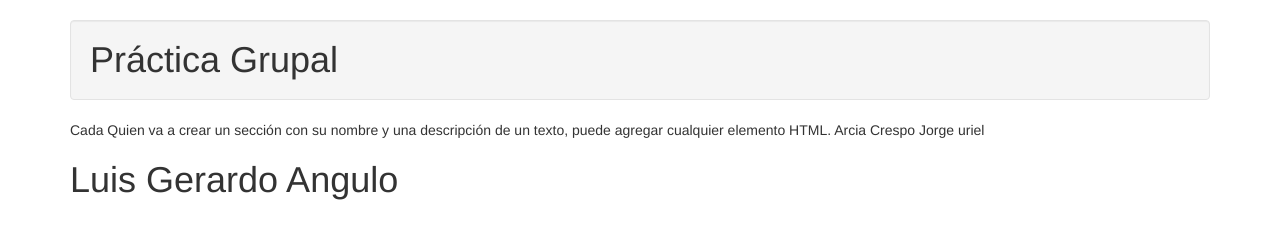
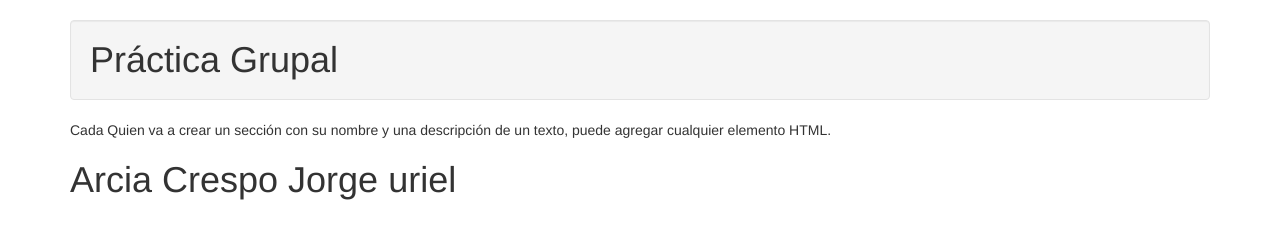
Before and after one commit to lc850/practicaGeneral, a plain HTML site: page index.html in a window 1280 px wide. Drawn offline with Linux system fonts and the light colour scheme.

Commit message:
Hola otra vez

```diff
--- a/index.html
+++ b/index.html
@@ -13,8 +13,8 @@
 			</div>
 			<div class="col-xs-12">
 				Cada Quien va a crear un sección con su nombre y una descripción de un texto, puede agregar cualquier elemento HTML.
-				Arcia Crespo Jorge uriel
-				<h1>Luis Gerardo Angulo</h1>
+
+				<h1>Arcia Crespo Jorge uriel</h1>
 			</div>
 		</div>
 	</div>
```
Also changed, not shown: 1 other file.
